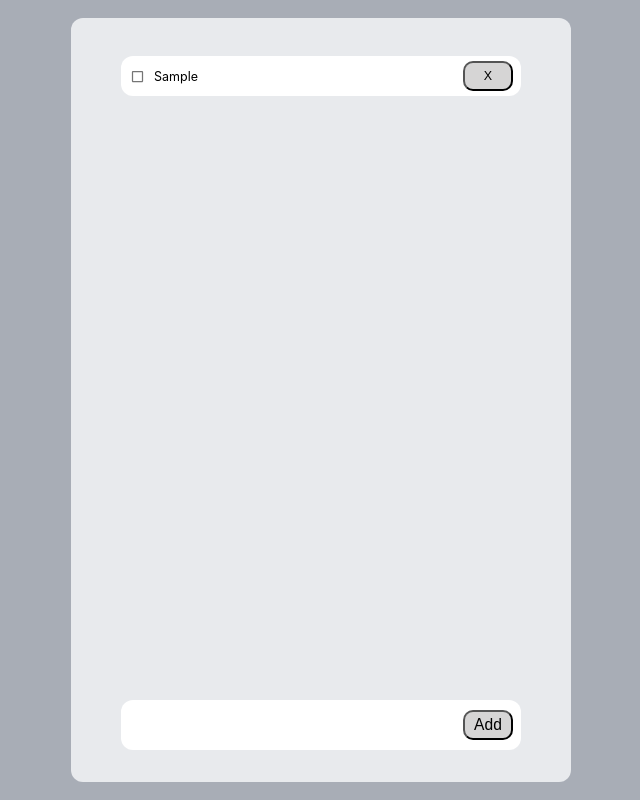
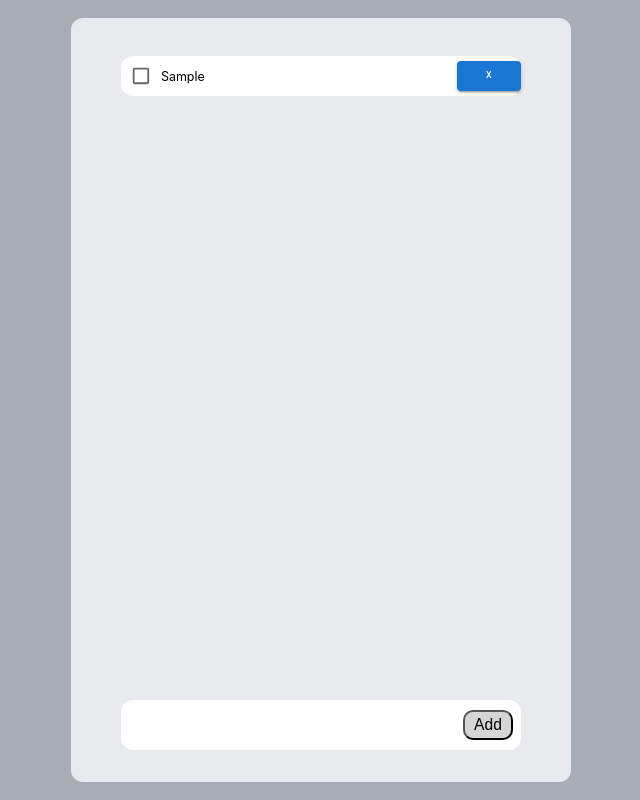
Before and after one commit to mmurr11/Planner-CRUD, a React (Create React App) app in the folder packages/planner/: page / in a window 1280 px wide. Both pictures are taken after typing "Sample" into the empty fields and a click on the button "Add". Shown: the whole page, without its empty margins (319-959 px from the left). Built offline with nearby package versions, Linux system fonts and the light colour scheme.

Commit message:
mui added

```diff
--- a/package.json
+++ b/package.json
@@ -1,5 +1,9 @@
 {
   "dependencies": {
-    "@material-ui/core": "^4.12.3"
+    "@emotion/react": "^11.7.1",
+    "@emotion/styled": "^11.6.0",
+    "@material-ui/core": "^4.12.3",
+    "@mui/lab": "^5.0.0-alpha.69",
+    "@mui/material": "^5.4.2"
   }
 }
--- a/packages/planner/src/components/TodoItem.js
+++ b/packages/planner/src/components/TodoItem.js
@@ -1,8 +1,9 @@
 import React from 'react'
 import './TodoItem.css'
-import Checkbox from '@material-ui/core/Checkbox'
+import { Checkbox } from '@mui/material'
 import { useDispatch } from 'react-redux'
 import { setCheck, deleteTodo } from '../features/todoSlice'
+import { Button } from '@mui/material';
 
 const TodoItem = ({ name, done, id }) => {
 
@@ -26,10 +27,11 @@ const TodoItem = ({ name, done, id }) => {
                 color='primary'
                 onChange={handleCheck}
                 inputProps={{ 'aria-label': 'secondary checkbox' }}
+                size='large'
             />
 
             <p className={done && 'todoItem--done'}>{name}</p>
-            <button onClick={handleDelete}>X</button>
+            <Button variant='contained' onClick={handleDelete}>X</Button>
         </div>
     )
 }
```
Also changed, not shown: packages/planner/src/components/Week.css (added, +10 -0 lines), packages/planner/src/components/Week.js (added), 2 other files (tests, documents, lock files or other folders).
